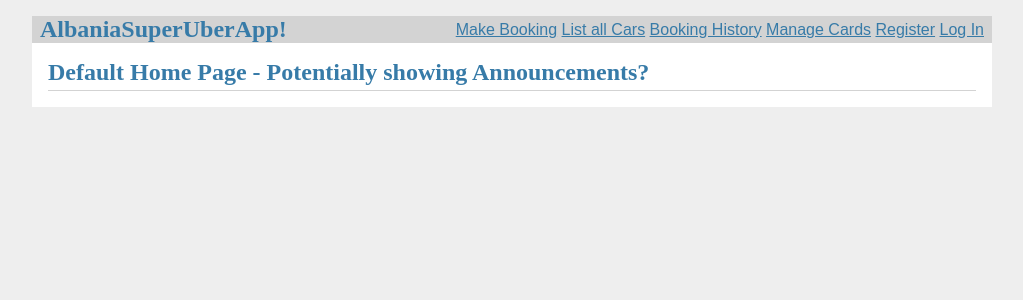
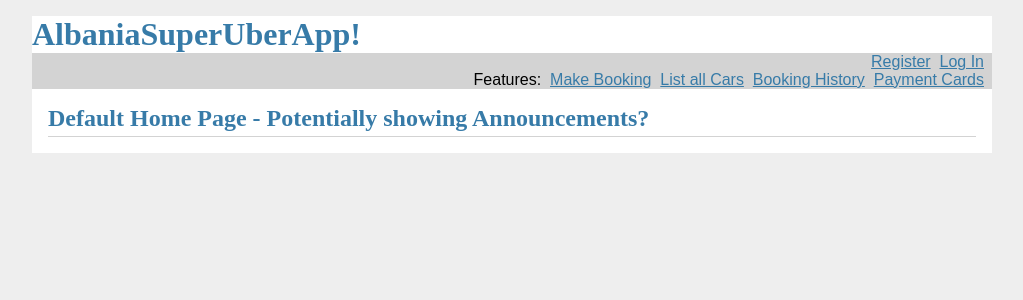
Before and after one commit to melvir86/ase, a Flask app: page / in a window 1280 px wide. Shown: the top 300 px of the page, without its empty margins (128-1151 px from the left). Run offline with Flask 3, Linux system fonts and the light colour scheme.

Commit message:
Updated CSS

```diff
--- a/flaskr/static/style.css
+++ b/flaskr/static/style.css
@@ -14,6 +14,7 @@ h1, h2, h3, h4, h5, h6 {
   font-family: serif;
   color: #377ba8;
   margin: 1rem 0;
+  display: inline;
 }
 
 a {
@@ -27,8 +28,7 @@ hr {
 
 nav {
   background: lightgray;
-  display: flex;
-  align-items: center;
+  text-align: right;
   padding: 0 0.5rem;
 }
 
--- a/flaskr/templates/base.html
+++ b/flaskr/templates/base.html
@@ -1,20 +1,25 @@
 <!doctype html>
 <title>{% block title %}{% endblock %} - Flaskr</title>
 <link rel="stylesheet" href="{{ url_for('static', filename='style.css') }}">
+<navtop>
+<h1>AlbaniaSuperUberApp!</h1>
+</navtop>
 <nav>
-  <h1>AlbaniaSuperUberApp!</h1>
-    <a href="{{ url_for('auth.logout') }}">Make Booking</a>
-    &nbsp;<a href="{{ url_for('auth.logout') }}">List all Cars</a>
-    &nbsp;<a href="{{ url_for('auth.logout') }}">Booking History</a>
-    &nbsp;<a href="{{ url_for('card.list') }}">Manage Cards</a>
     {% if g.user %}
      Welcome &nbsp;{{ g.user['username'] }}!
-     <br/> Role: {{ g.user['role'] }}
+     &nbsp;Role: {{ g.user['role'] }}
       <a href="{{ url_for('auth.logout') }}">Log Out</a>
     {% else %}
       &nbsp;<a href="{{ url_for('auth.register') }}">Register</a>
       &nbsp;<a href="{{ url_for('auth.login') }}">Log In</a>
     {% endif %}
+    <br/>
+    &nbsp;Features:
+    &nbsp;<a href="{{ url_for('auth.logout') }}">Make Booking</a>
+    &nbsp;<a href="{{ url_for('auth.logout') }}">List all Cars</a>
+    &nbsp;<a href="{{ url_for('auth.logout') }}">Booking History</a>
+    &nbsp;<a href="{{ url_for('card.list') }}">Payment Cards</a>
+
 </nav>
 <section class="content">
   <header>
```
